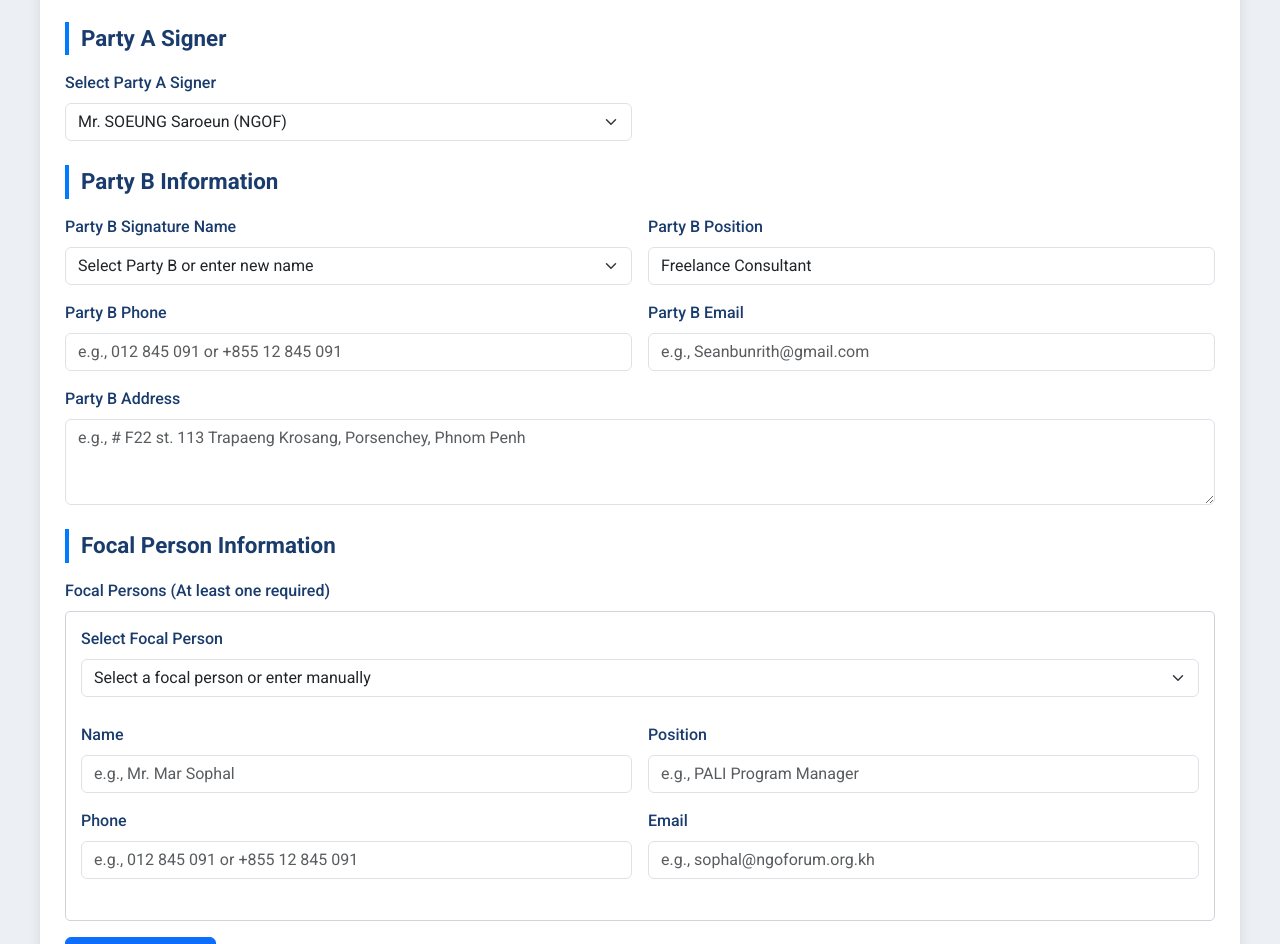
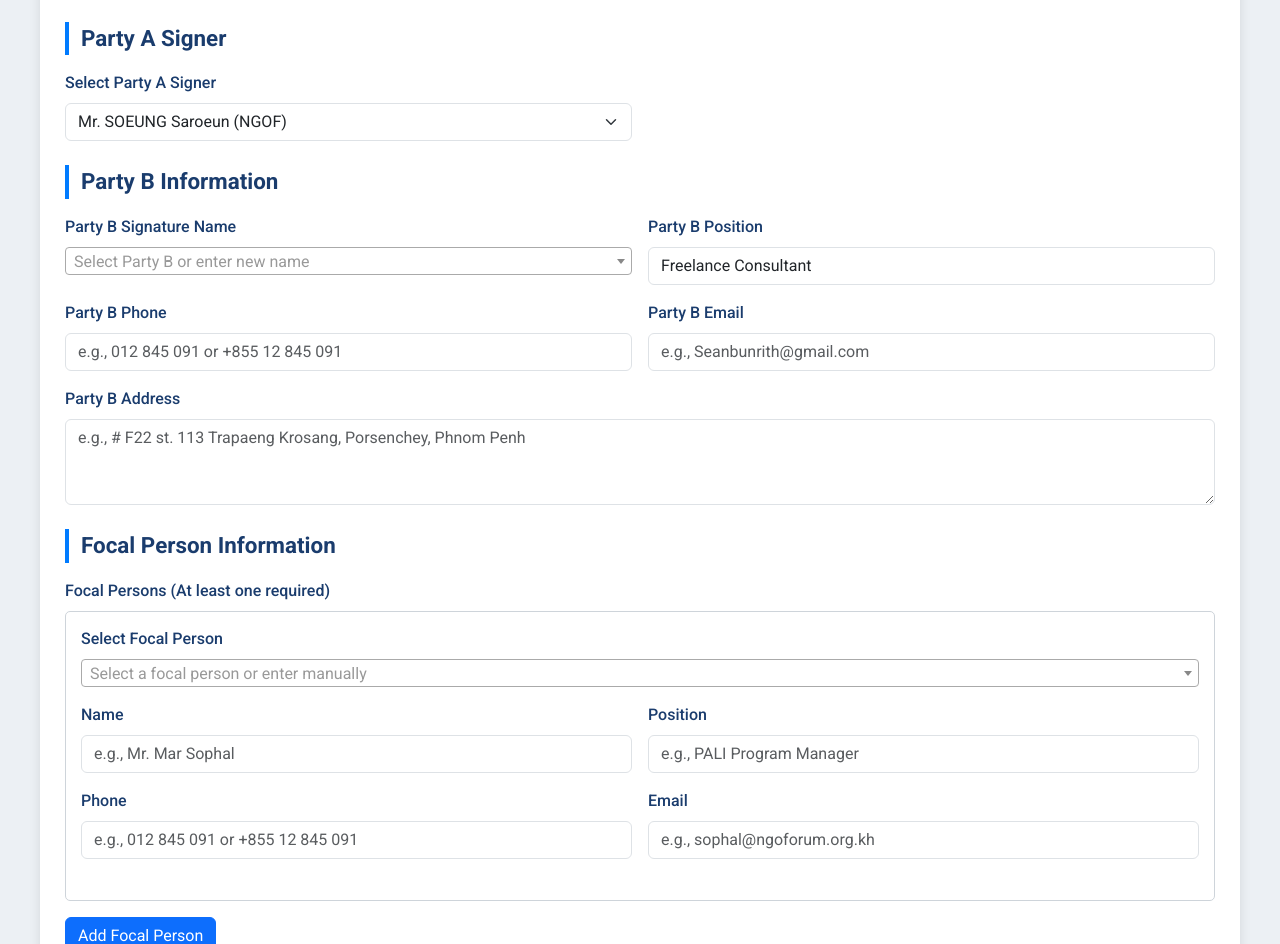
Before and after one commit to Chhea012/automated_system, a Flask app: template app/templates/contracts/create.html in a window 1280 px wide. Shown: the part 1158-2102 px from the top of the page. Run offline with Flask 3, Linux system fonts and the light colour scheme; the template is opened without the code that fills it, so the values that code supplies are empty; parts of the project's set-up code (start-up, migrations or seed data) failed here and were passed over; some libraries are stand-ins or nearby versions.

Commit message:
feature: update the feature add the search feature on the focal person and party b information [ASC-253]

```diff
--- a/app/templates/contracts/create.html
+++ b/app/templates/contracts/create.html
@@ -3,6 +3,8 @@
 {% block content %}
 <link rel="stylesheet" href="https://cdn.jsdelivr.net/npm/bootstrap-icons@1.11.3/font/bootstrap-icons.min.css">
 <link rel="stylesheet" href="{{ url_for('static', filename='css/create.css') }}">
+<!-- Add Select2 CSS -->
+<link href="https://cdn.jsdelivr.net/npm/select2@4.1.0-rc.0/dist/css/select2.min.css" rel="stylesheet" />
 
 <div class="container mt-4">
     <div class="form-header">
@@ -138,7 +140,7 @@
             <div class="row g-3">
                 <div class="col-md-6">
                     <label for="party_b_select" class="form-label">Party B Signature Name</label>
-                    <select class="form-select" id="party_b_select" name="party_b_select" onchange="handlePartyBSelect(this)">
+                    <select class="form-select" id="party_b_select" name="party_b_select">
                         <option value="" {{ 'selected' if not form_data.party_b_select }}>Select Party B or enter new name</option>
                         <option value="new" {{ 'selected' if form_data.party_b_select == 'new' }}>Enter new name</option>
                         {% for name in party_b_data.values() %}
@@ -368,6 +370,9 @@
     </div>
 </div>
 
+<!-- Add jQuery and Select2 JS -->
+<script src="https://code.jquery.com/jquery-3.6.0.min.js"></script>
+<script src="https://cdn.jsdelivr.net/npm/select2@4.1.0-rc.0/dist/js/select2.min.js"></script>
 <script>
     const partyAData = {{ party_a_data | tojson | safe }};
     const partyBData = {{ party_b_data | tojson | safe }};
@@ -540,7 +545,7 @@
             emailInput.value = '';
             nameInput.required = selectedValue === 'new';
         } else {
-            const normalizedName = selectedValue.toLowerCase();
+            const normalizedName = select.value.toLowerCase();
             const person = focalPersonData[normalizedName];
             if (person) {
                 nameInput.value = person.name;
@@ -613,29 +618,6 @@
         });
     }
 
-    document.getElementById('total_fee_usd').addEventListener('input', function () {
-        const totalFeeUSD = parseFloat(this.value);
-        const totalFeeWordsInput = document.getElementById('total_fee_words');
-        totalFeeWordsInput.value = numberToWords(totalFeeUSD);
-    });
-
-    document.getElementById('party_b_select').addEventListener('change', function () {
-        handlePartyBSelect(this);
-    });
-
-    document.addEventListener('change', function(e) {
-        if (e.target.classList.contains('party-a-name') || e.target.classList.contains('party-a-organization') || e.target.classList.contains('party-a-short-name')) {
-            updatePartyASignerOptions();
-            updateOrgOptions();
-        }
-    });
-
-    document.addEventListener('input', function(e) {
-        if (e.target.classList.contains('party-a-organization') || e.target.classList.contains('party-a-short-name')) {
-            updateOrgOptions();
-        }
-    });
-
     function addPartyAField() {
         const container = document.getElementById('partyAContainer');
         const firstPartyA = container.querySelector('.party-a-container');
@@ -698,6 +680,18 @@
         }
     }
 
+    function initializeSelect2ForFocalPerson(select) {
+        $(select).select2({
+            placeholder: "Select a focal person or enter manually",
+            allowClear: true,
+            width: '100%'
+        }).on('select2:select', function() {
+            populateFocalPerson(this);
+        }).on('select2:clear', function() {
+            populateFocalPerson(this);
+        });
+    }
+
     function addFocalPersonField() {
         const container = document.getElementById('focalPersonContainer');
         const firstFocalPerson = container.querySelector('.focal-person-container');
@@ -723,15 +717,15 @@
         const removeButton = newFocalPerson.querySelector('.btn-remove-focal-person');
         removeButton.classList.remove('d-none');
 
-        newFocalPerson.querySelector('.focal-person-select').addEventListener('change', function() {
-            populateFocalPerson(this);
-        });
+        const select = newFocalPerson.querySelector('.focal-person-select');
         removeButton.addEventListener('click', function() {
+            $(select).select2('destroy'); // Destroy Select2 instance before removing
             newFocalPerson.remove();
             updateFocalPersonRemoveButtons();
         });
 
         container.appendChild(newFocalPerson);
+        initializeSelect2ForFocalPerson(select);
         updateFocalPersonRemoveButtons();
     }
 
@@ -746,68 +740,6 @@
             });
         }
     }
-
-    (function () {
-        'use strict';
-        const form = document.getElementById('contractForm');
-        form.addEventListener('submit', function (event) {
-            if (!form.checkValidity()) {
-                event.preventDefault();
-                event.stopPropagation();
-            }
-            const percentages = Array.from(document.querySelectorAll('.installment-percentage')).map(select => parseFloat(select.value) || 0);
-            const totalPercentage = percentages.reduce((sum, val) => sum + val, 0);
-            if (Math.abs(totalPercentage - 100) > 0.01) {
-                event.preventDefault();
-                event.stopPropagation();
-                alert('Total percentage of payment installments must equal 100%.');
-            }
-            const focalPersons = document.querySelectorAll('.focal-person-container');
-            if (focalPersons.length === 0) {
-                event.preventDefault();
-                event.stopPropagation();
-                alert('At least one focal person is required.');
-            }
-            const partyAs = document.querySelectorAll('.party-a-container');
-            if (partyAs.length === 0) {
-                event.preventDefault();
-                event.stopPropagation();
-                alert('At least one Party A representative is required.');
-            }
-            const partyBSelect = document.getElementById('party_b_select').value;
-            const partyBName = document.getElementById('party_b_signature_name').value;
-            if (!partyBSelect || (partyBSelect === 'new' && !partyBName)) {
-                event.preventDefault();
-                event.stopPropagation();
-                alert('Please select a Party B name or enter a new one.');
-            }
-            const partyASigner = document.getElementById('party_a_signer').value;
-            if (!partyASigner) {
-                event.preventDefault();
-                event.stopPropagation();
-                alert('Please select a Party A signer.');
-            }
-            const taxPercentage = document.getElementById('tax_percentage').value;
-            const deductTaxCode = document.getElementById('deduct_tax_code').value;
-            const vatOrgName = document.getElementById('vat_organization_name').value;
-            if (taxPercentage === '0' && !deductTaxCode) {
-                event.preventDefault();
-                event.stopPropagation();
-                alert('VAT TIN is required when tax percentage is 0%.');
-            }
-            if (taxPercentage === '0' && !vatOrgName) {
-                event.preventDefault();
-                event.stopPropagation();
-                alert('Name of Organization is required when tax percentage is 0%.');
-            }
-            if (taxPercentage === '0' && deductTaxCode && !/^[A-Z0-9\-]+$/.test(deductTaxCode)) {
-                event.preventDefault();
-                event.stopPropagation();
-                alert('VAT TIN must contain only uppercase letters, numbers, and hyphens.');
-            }
-            form.classList.add('was-validated');
-        }, false);
-    })();
 
     function updateInstallmentDescriptions() {
         const containers = document.querySelectorAll('.installment-container');
@@ -946,6 +878,22 @@
     }
 
     document.addEventListener('DOMContentLoaded', function () {
+        // Initialize Select2 for Party B select
+        $('#party_b_select').select2({
+            placeholder: "Select Party B or enter new name",
+            allowClear: true,
+            width: '100%'
+        }).on('select2:select', function () {
+            handlePartyBSelect(this);
+        }).on('select2:clear', function () {
+            handlePartyBSelect(this);
+        });
+
+        // Initialize Select2 for all existing Focal Person selects
+        document.querySelectorAll('.focal-person-select').forEach(select => {
+            initializeSelect2ForFocalPerson(select);
+        });
+
         const dateInputs = document.querySelectorAll('input[type="date"]');
         dateInputs.forEach(input => {
             input.addEventListener('click', function () {
@@ -965,7 +913,7 @@
         updatePartyARemoveButtons();
         updatePartyASignerOptions();
         updateOrgOptions();
-        toggleDeductTaxCode(); // Initialize deduct_tax_code visibility
+        toggleDeductTaxCode();
 
         document.querySelectorAll('.btn-remove-article').forEach(button => {
             button.addEventListener('click', function () {
@@ -981,7 +929,10 @@
         });
         document.querySelectorAll('.btn-remove-focal-person').forEach(button => {
             button.addEventListener('click', function () {
-                button.closest('.focal-person-container').remove();
+                const container = button.closest('.focal-person-container');
+                const select = container.querySelector('.focal-person-select');
+                $(select).select2('destroy');
+                container.remove();
                 updateFocalPersonRemoveButtons();
             });
         });
@@ -996,12 +947,6 @@
 
         document.querySelectorAll('.installment-percentage').forEach(select => {
             select.addEventListener('change', updateInstallmentDescriptions);
-        });
-
-        document.querySelectorAll('.focal-person-select').forEach(select => {
-            select.addEventListener('change', function() {
-                populateFocalPerson(this);
-            });
         });
 
         document.querySelectorAll('.party-a-select').forEach(select => {
@@ -1021,6 +966,87 @@
         }
 
         assignPercentages();
+
+        document.getElementById('total_fee_usd').addEventListener('input', function () {
+            const totalFeeUSD = parseFloat(this.value);
+            const totalFeeWordsInput = document.getElementById('total_fee_words');
+            totalFeeWordsInput.value = numberToWords(totalFeeUSD);
+        });
+
+        document.addEventListener('change', function(e) {
+            if (e.target.classList.contains('party-a-name') || e.target.classList.contains('party-a-organization') || e.target.classList.contains('party-a-short-name')) {
+                updatePartyASignerOptions();
+                updateOrgOptions();
+            }
+        });
+
+        document.addEventListener('input', function(e) {
+            if (e.target.classList.contains('party-a-organization') || e.target.classList.contains('party-a-short-name')) {
+                updateOrgOptions();
+            }
+        });
+
+        (function () {
+            'use strict';
+            const form = document.getElementById('contractForm');
+            form.addEventListener('submit', function (event) {
+                if (!form.checkValidity()) {
+                    event.preventDefault();
+                    event.stopPropagation();
+                }
+                const percentages = Array.from(document.querySelectorAll('.installment-percentage')).map(select => parseFloat(select.value) || 0);
+                const totalPercentage = percentages.reduce((sum, val) => sum + val, 0);
+                if (Math.abs(totalPercentage - 100) > 0.01) {
+                    event.preventDefault();
+                    event.stopPropagation();
+                    alert('Total percentage of payment installments must equal 100%.');
+                }
+                const focalPersons = document.querySelectorAll('.focal-person-container');
+                if (focalPersons.length === 0) {
+                    event.preventDefault();
+                    event.stopPropagation();
+                    alert('At least one focal person is required.');
+                }
+                const partyAs = document.querySelectorAll('.party-a-container');
+                if (partyAs.length === 0) {
+                    event.preventDefault();
+                    event.stopPropagation();
+                    alert('At least one Party A representative is required.');
+                }
+                const partyBSelect = document.getElementById('party_b_select').value;
+                const partyBName = document.getElementById('party_b_signature_name').value;
+                if (!partyBSelect || (partyBSelect === 'new' && !partyBName)) {
+                    event.preventDefault();
+                    event.stopPropagation();
+                    alert('Please select a Party B name or enter a new one.');
+                }
+                const partyASigner = document.getElementById('party_a_signer').value;
+                if (!partyASigner) {
+                    event.preventDefault();
+                    event.stopPropagation();
+                    alert('Please select a Party A signer.');
+                }
+                const taxPercentage = document.getElementById('tax_percentage').value;
+                const deductTaxCode = document.getElementById('deduct_tax_code').value;
+                const vatOrgName = document.getElementById('vat_organization_name').value;
+                if (taxPercentage === '0' && !deductTaxCode) {
+                    event.preventDefault();
+                    event.stopPropagation();
+                    alert('VAT TIN is required when tax percentage is 0%.');
+                }
+                if (taxPercentage === '0' && !vatOrgName) {
+                    event.preventDefault();
+                    event.stopPropagation();
+                    alert('Name of Organization is required when tax percentage is 0%.');
+                }
+                if (taxPercentage === '0' && deductTaxCode && !/^[A-Z0-9\-]+$/.test(deductTaxCode)) {
+                    event.preventDefault();
+                    event.stopPropagation();
+                    alert('VAT TIN must contain only uppercase letters, numbers, and hyphens.');
+                }
+                form.classList.add('was-validated');
+            }, false);
+        })();
     });
 </script>
 {% endblock %}
```
Also changed, not shown: app/static/css/contract.css (+9 -0 lines).
